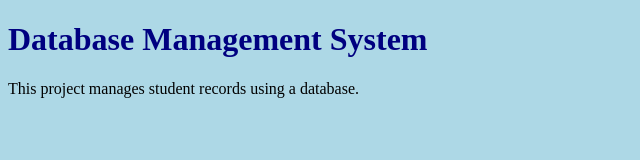
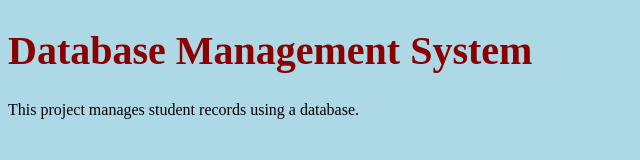
Before and after one commit to Anjalkarki123/dbProjectLab, a plain HTML site: page index.html in a window 1280 px wide. Shown: the whole page, without its empty margins (0-640 px from the left). Drawn offline with Linux system fonts and the light colour scheme.

Commit message:
Updated page styling

```diff
--- a/bluestyle.css
+++ b/bluestyle.css
@@ -5,3 +5,7 @@ body {
 h1 {
     color: navy;
 }
+h1 {
+    color: darkred;
+    font-size: 40px;
+}
```
